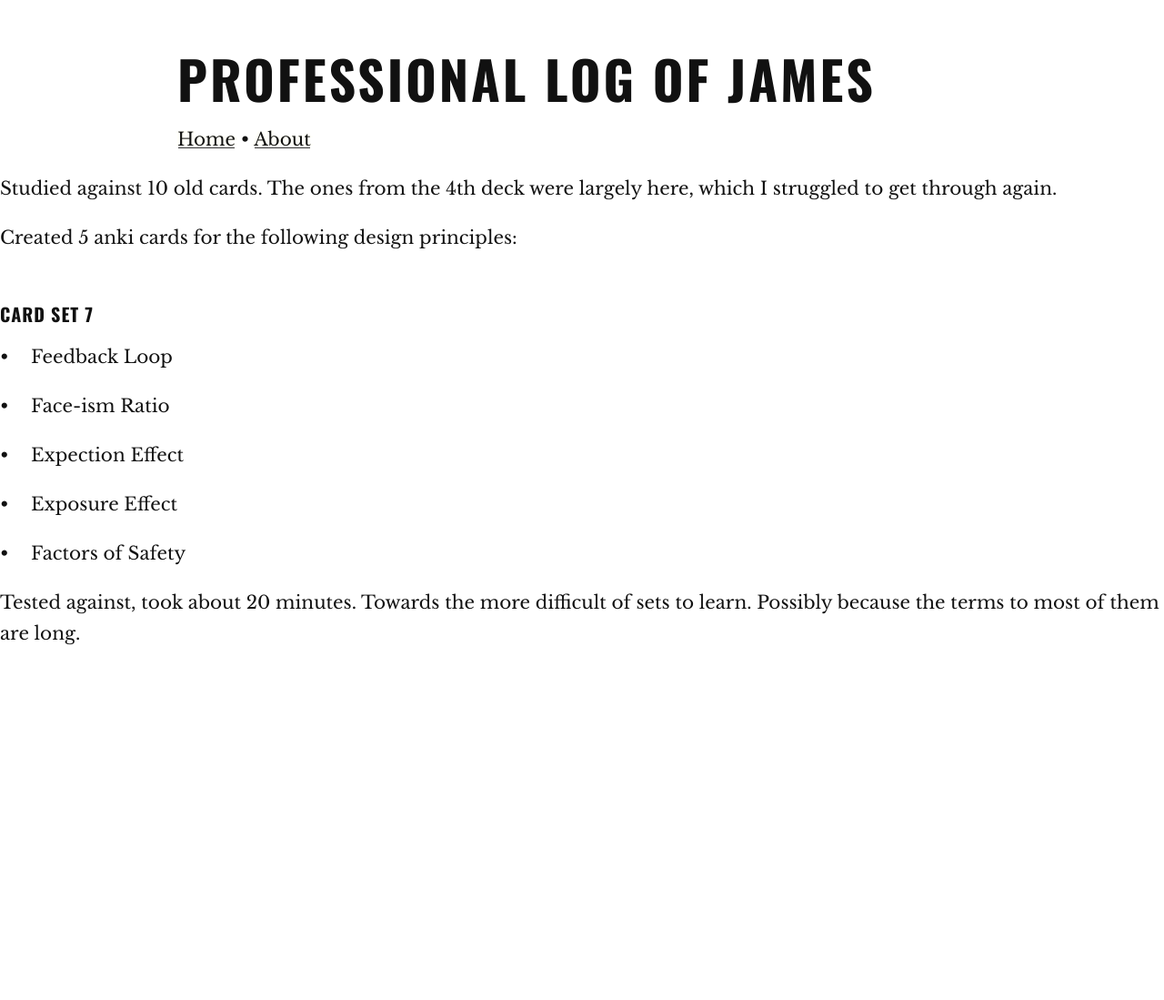
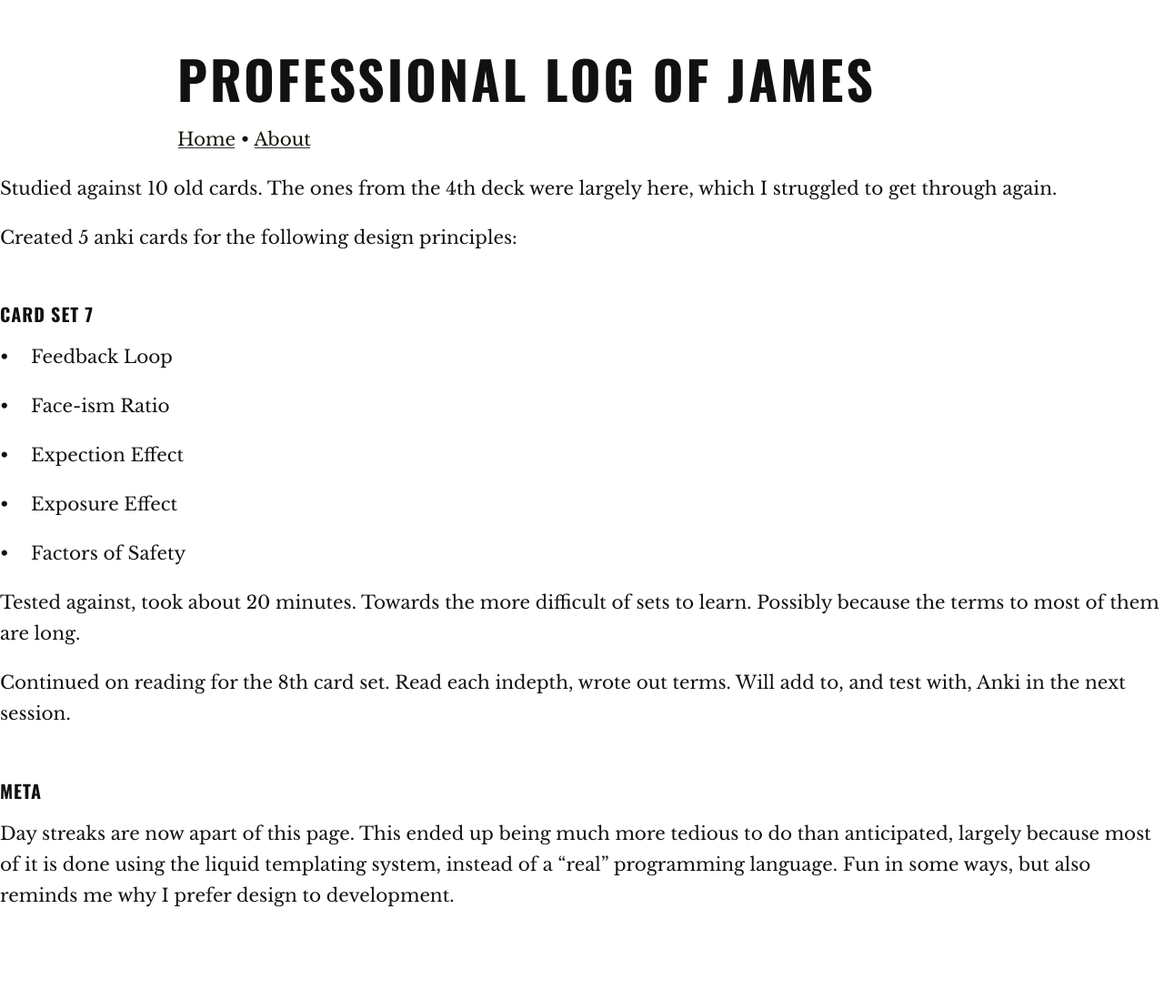
Before and after one commit to jpex/log, a Jekyll site: the page built from _posts/2017-11-10-12.md, in a window 1280 px wide. Shown: the whole page at 91% size. Built offline with Jekyll 4.4.1, drawn with Linux system fonts in a browser that asks for light colours; before the commit the page ends 900 px from its top, so only the background shows below that.

Commit message:
Update 2017-11-10-12.md

```diff
--- a/_posts/2017-11-10-12.md
+++ b/_posts/2017-11-10-12.md
@@ -19,3 +19,9 @@ Created 5 anki cards for the following design principles:
 * Factors of Safety
 
 Tested against, took about 20 minutes. Towards the more difficult of sets to learn. Possibly because the terms to most of them are long.
+
+Continued on reading for the 8th card set. Read each indepth, wrote out terms. Will add to, and test with, Anki in the next session.
+
+### Meta
+
+Day streaks are now apart of this page. This ended up being much more tedious to do than anticipated, largely because most of it is done using the liquid templating system, instead of a "real" programming language. Fun in some ways, but also reminds me why I prefer design to development.
```
